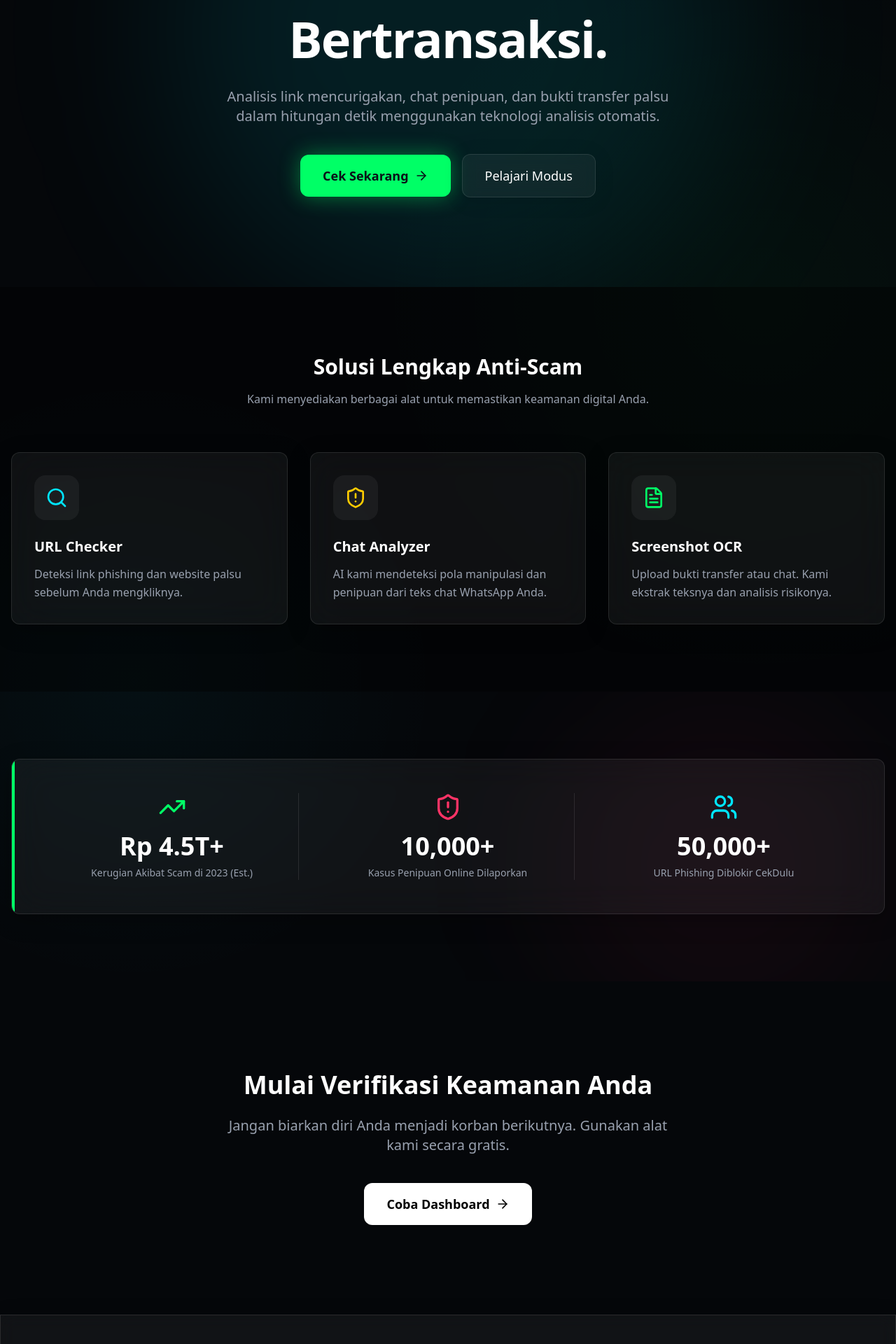
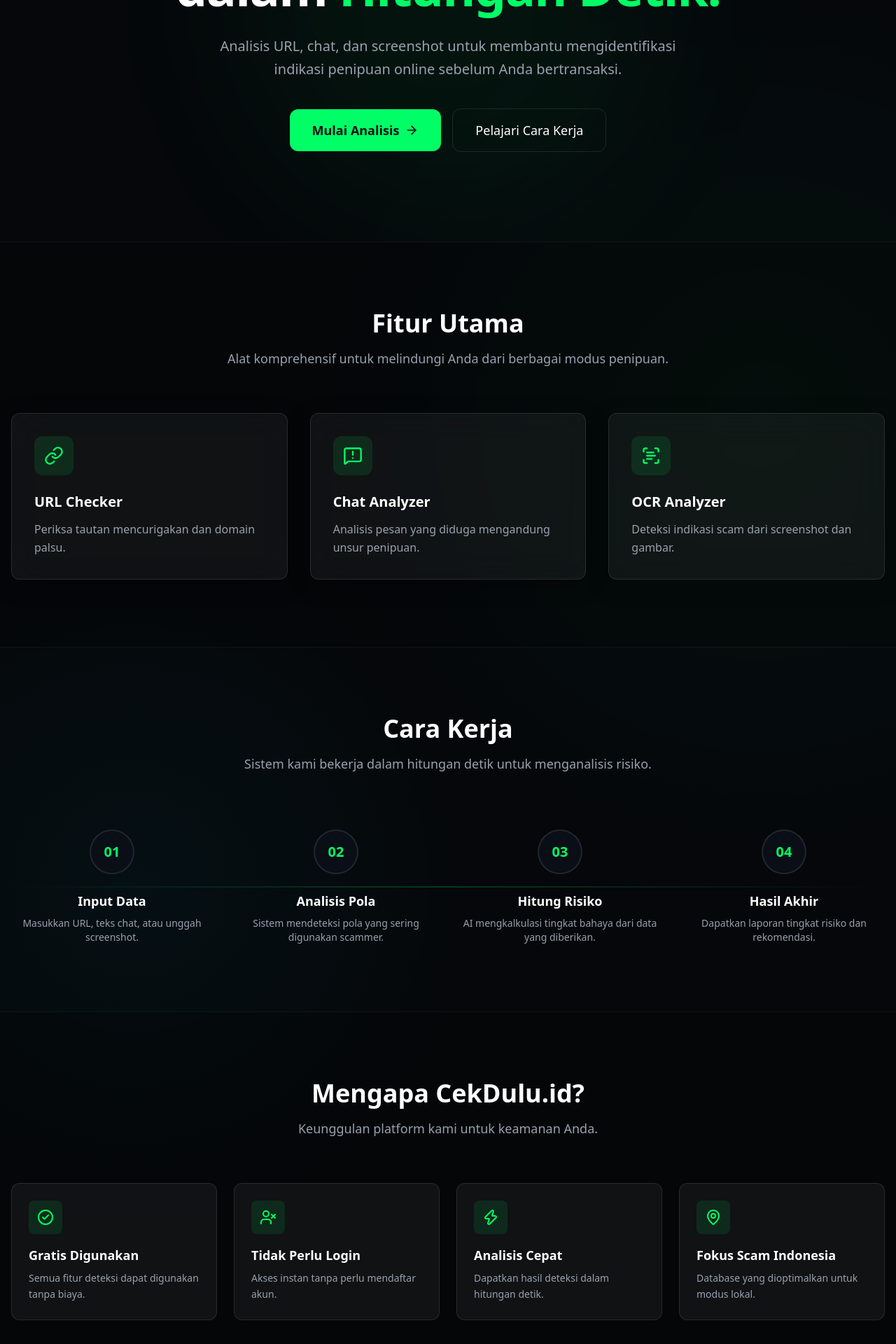
Before and after one commit to deks871/cekdulu-id, a Next.js app: page / in a window 1280 px wide. Shown: the part 400-2320 px from the top of the page at 70% size. Built offline with nearby package versions, Linux system fonts and the light colour scheme.

Commit message:
Refine footer feedback section

```diff
--- a/src/app/page.tsx
+++ b/src/app/page.tsx
@@ -2,7 +2,18 @@
 
 import Link from "next/link";
 import { motion } from "framer-motion";
-import { ShieldAlert, Search, FileText, ArrowRight, ShieldCheck, TrendingUp, Users } from "lucide-react";
+import {
+  ArrowRight,
+  ShieldCheck,
+  Link as LinkIcon,
+  MessageSquareWarning,
+  ScanText,
+  CheckCircle2,
+  UserX,
+  Zap,
+  MapPin,
+  ChevronRight
+} from "lucide-react";
 
 export default function Home() {
   const containerVariants = {
@@ -21,8 +32,8 @@
   return (
     <div className="flex flex-col min-h-screen">
       {/* Hero Section */}
-      <section className="relative px-4 pt-20 pb-32 flex items-center justify-center overflow-hidden">
-        <div className="absolute top-1/2 left-1/2 -translate-x-1/2 -translate-y-1/2 w-[800px] h-[800px] bg-cyber-blue/10 rounded-full blur-[120px] -z-10"></div>
+      <section className="relative px-4 pt-24 pb-32 flex items-center justify-center overflow-hidden">
+        <div className="absolute top-1/2 left-1/2 -translate-x-1/2 -translate-y-1/2 w-[600px] h-[600px] bg-cyber-green/5 rounded-full blur-[100px] -z-10"></div>
 
         <motion.div
           className="max-w-4xl mx-auto text-center z-10"
@@ -30,72 +41,72 @@
           animate="visible"
           variants={containerVariants}
         >
-          <motion.div variants={itemVariants} className="inline-flex items-center gap-2 px-4 py-2 rounded-full glass mb-8">
+          <motion.div variants={itemVariants} className="inline-flex items-center gap-2 px-4 py-2 rounded-full border border-cyber-green/30 bg-cyber-green/10 mb-8">
             <ShieldCheck className="w-4 h-4 text-cyber-green" />
-            <span className="text-sm text-gray-300">Platform Deteksi Risiko Penipuan Online</span>
+            <span className="text-sm text-cyber-green font-medium">Platform Deteksi Risiko Penipuan Online</span>
           </motion.div>
 
-          <motion.h1 variants={itemVariants} className="text-5xl md:text-7xl font-outfit font-bold mb-6 tracking-tight text-white leading-tight">
-            Jangan Sampai <span className="text-cyber-red">Tertipu.</span> <br />
-            <span className="text-gradient">CekDulu</span> Sebelum Bertransaksi.
+          <motion.h1 variants={itemVariants} className="text-4xl md:text-6xl lg:text-7xl font-outfit font-bold mb-6 tracking-tight text-white leading-tight">
+            Deteksi Penipuan Digital <br className="hidden md:block" />
+            dalam <span className="text-cyber-green">Hitungan Detik.</span>
           </motion.h1>
 
-          <motion.p variants={itemVariants} className="text-lg md:text-xl text-gray-400 mb-10 max-w-2xl mx-auto">
-            Analisis link mencurigakan, chat penipuan, dan bukti transfer palsu dalam hitungan detik menggunakan teknologi analisis otomatis.
+          <motion.p variants={itemVariants} className="text-lg md:text-xl text-gray-400 mb-10 max-w-2xl mx-auto leading-relaxed">
+            Analisis URL, chat, dan screenshot untuk membantu mengidentifikasi indikasi penipuan online sebelum Anda bertransaksi.
           </motion.p>
 
           <motion.div variants={itemVariants} className="flex flex-col sm:flex-row items-center justify-center gap-4">
             <Link
               href="/dashboard"
-              className="px-8 py-4 rounded-xl bg-cyber-green text-cyber-dark font-bold text-lg hover:bg-[#00e65c] transition-all flex items-center gap-2 shadow-[0_0_30px_rgba(0,255,102,0.4)] hover:shadow-[0_0_50px_rgba(0,255,102,0.6)]"
+              className="px-8 py-4 rounded-xl bg-cyber-green text-cyber-dark font-bold text-lg hover:bg-[#00e65c] transition-all flex items-center gap-2"
             >
-              Cek Sekarang <ArrowRight className="w-5 h-5" />
+              Mulai Analisis <ArrowRight className="w-5 h-5" />
             </Link>
-            <Link
-              href="/edukasi"
-              className="px-8 py-4 rounded-xl glass text-white font-medium text-lg hover:bg-white/10 transition-all"
+            <a
+              href="#cara-kerja"
+              className="px-8 py-4 rounded-xl border border-white/10 text-white font-medium text-lg hover:bg-white/5 transition-all"
             >
-              Pelajari Modus
-            </Link>
+              Pelajari Cara Kerja
+            </a>
           </motion.div>
         </motion.div>
       </section>
 
       {/* Features */}
-      <section className="py-24 bg-black/40 relative">
+      <section className="py-24 bg-black/20 border-y border-white/5 relative">
         <div className="max-w-7xl mx-auto px-4">
           <div className="text-center mb-16">
-            <h2 className="text-3xl font-bold font-outfit text-white mb-4">Solusi Lengkap Anti-Scam</h2>
-            <p className="text-gray-400 max-w-2xl mx-auto">Kami menyediakan berbagai alat untuk memastikan keamanan digital Anda.</p>
+            <h2 className="text-3xl md:text-4xl font-bold font-outfit text-white mb-4">Fitur Utama</h2>
+            <p className="text-gray-400 max-w-2xl mx-auto text-lg">Alat komprehensif untuk melindungi Anda dari berbagai modus penipuan.</p>
           </div>
 
-          <div className="grid md:grid-cols-3 gap-8">
+          <div className="grid md:grid-cols-3 gap-6 lg:gap-8">
             {[
               {
-                icon: <Search className="w-8 h-8 text-cyber-blue" />,
+                icon: <LinkIcon className="w-7 h-7 text-cyber-green" />,
                 title: "URL Checker",
-                desc: "Deteksi link phishing dan website palsu sebelum Anda mengkliknya."
+                desc: "Periksa tautan mencurigakan dan domain palsu."
               },
               {
-                icon: <ShieldAlert className="w-8 h-8 text-cyber-yellow" />,
+                icon: <MessageSquareWarning className="w-7 h-7 text-cyber-green" />,
                 title: "Chat Analyzer",
-                desc: "AI kami mendeteksi pola manipulasi dan penipuan dari teks chat WhatsApp Anda."
+                desc: "Analisis pesan yang diduga mengandung unsur penipuan."
               },
               {
-                icon: <FileText className="w-8 h-8 text-cyber-green" />,
-                title: "Screenshot OCR",
-                desc: "Upload bukti transfer atau chat. Kami ekstrak teksnya dan analisis risikonya."
+                icon: <ScanText className="w-7 h-7 text-cyber-green" />,
+                title: "OCR Analyzer",
+                desc: "Deteksi indikasi scam dari screenshot dan gambar."
               }
             ].map((feature, i) => (
               <motion.div
                 key={i}
                 initial={{ opacity: 0, y: 20 }}
                 whileInView={{ opacity: 1, y: 0 }}
-                viewport={{ once: true }}
-                transition={{ delay: i * 0.2 }}
-                className="glass-card p-8 hover:-translate-y-2 transition-transform duration-300"
+                viewport={{ once: true, margin: "-100px" }}
+                transition={{ delay: i * 0.15 }}
+                className="glass-card p-8 hover:border-cyber-green/30 transition-colors duration-300 group"
               >
-                <div className="w-16 h-16 rounded-2xl bg-white/5 flex items-center justify-center mb-6">
+                <div className="w-14 h-14 rounded-xl bg-cyber-green/10 flex items-center justify-center mb-6 group-hover:bg-cyber-green/20 transition-colors">
                   {feature.icon}
                 </div>
                 <h3 className="text-xl font-bold text-white mb-3">{feature.title}</h3>
@@ -106,43 +117,96 @@
         </div>
       </section>
 
-      {/* Stats Mock */}
-      <section className="py-24 relative overflow-hidden">
-        <div className="absolute top-0 right-0 w-[500px] h-[500px] bg-cyber-red/5 rounded-full blur-[100px] -z-10"></div>
+      {/* How It Works */}
+      <section id="cara-kerja" className="py-24 relative overflow-hidden">
         <div className="max-w-7xl mx-auto px-4">
-          <div className="glass-card p-12 border-cyber-green/20 relative overflow-hidden">
-            <div className="absolute top-0 left-0 w-1 h-full bg-cyber-green"></div>
+          <div className="text-center mb-20">
+            <h2 className="text-3xl md:text-4xl font-bold font-outfit text-white mb-4">Cara Kerja</h2>
+            <p className="text-gray-400 max-w-2xl mx-auto text-lg">Sistem kami bekerja dalam hitungan detik untuk menganalisis risiko.</p>
+          </div>
 
-            <div className="grid md:grid-cols-3 gap-8 text-center divide-x divide-white/10">
-              <div>
-                <TrendingUp className="w-10 h-10 text-cyber-green mx-auto mb-4" />
-                <div className="text-4xl font-bold text-white mb-2 font-outfit">Rp 4.5T+</div>
-                <div className="text-sm text-gray-400">Kerugian Akibat Scam di 2023 (Est.)</div>
-              </div>
-              <div>
-                <ShieldAlert className="w-10 h-10 text-cyber-red mx-auto mb-4" />
-                <div className="text-4xl font-bold text-white mb-2 font-outfit">10,000+</div>
-                <div className="text-sm text-gray-400">Kasus Penipuan Online Dilaporkan</div>
-              </div>
-              <div>
-                <Users className="w-10 h-10 text-cyber-blue mx-auto mb-4" />
-                <div className="text-4xl font-bold text-white mb-2 font-outfit">50,000+</div>
-                <div className="text-sm text-gray-400">URL Phishing Diblokir CekDulu</div>
-              </div>
+          <div className="relative">
+            {/* Desktop Connector Line */}
+            <div className="hidden md:block absolute top-1/2 left-0 w-full h-0.5 bg-gradient-to-r from-transparent via-cyber-green/20 to-transparent -translate-y-1/2 z-0"></div>
+
+            <div className="grid md:grid-cols-4 gap-8 relative z-10">
+              {[
+                { step: "01", title: "Input Data", desc: "Masukkan URL, teks chat, atau unggah screenshot." },
+                { step: "02", title: "Analisis Pola", desc: "Sistem mendeteksi pola yang sering digunakan scammer." },
+                { step: "03", title: "Hitung Risiko", desc: "AI mengkalkulasi tingkat bahaya dari data yang diberikan." },
+                { step: "04", title: "Hasil Akhir", desc: "Dapatkan laporan tingkat risiko dan rekomendasi." }
+              ].map((item, i) => (
+                <motion.div
+                  key={i}
+                  initial={{ opacity: 0, y: 20 }}
+                  whileInView={{ opacity: 1, y: 0 }}
+                  viewport={{ once: true }}
+                  transition={{ delay: i * 0.15 }}
+                  className="relative flex flex-col items-center text-center group"
+                >
+                  <div className="w-16 h-16 rounded-full bg-cyber-dark border-2 border-white/10 flex items-center justify-center mb-6 group-hover:border-cyber-green/50 transition-colors z-10 relative">
+                    <span className="text-xl font-bold text-cyber-green font-outfit">{item.step}</span>
+                  </div>
+                  <h3 className="text-lg font-bold text-white mb-2">{item.title}</h3>
+                  <p className="text-gray-400 text-sm">{item.desc}</p>
+
+                  {/* Mobile Connector Arrow */}
+                  {i < 3 && (
+                    <div className="md:hidden mt-6 text-white/20">
+                      <ChevronRight className="w-6 h-6 rotate-90" />
+                    </div>
+                  )}
+                </motion.div>
+              ))}
             </div>
           </div>
         </div>
       </section>
 
-      {/* CTA */}
-      <section className="py-32 text-center relative px-4">
-        <h2 className="text-4xl font-bold text-white font-outfit mb-6">Mulai Verifikasi Keamanan Anda</h2>
-        <p className="text-xl text-gray-400 mb-10 max-w-2xl mx-auto">Jangan biarkan diri Anda menjadi korban berikutnya. Gunakan alat kami secara gratis.</p>
+      {/* Why Choose Us */}
+      <section className="py-24 bg-black/20 border-y border-white/5">
+        <div className="max-w-7xl mx-auto px-4">
+          <div className="text-center mb-16">
+            <h2 className="text-3xl md:text-4xl font-bold font-outfit text-white mb-4">Mengapa CekDulu.id?</h2>
+            <p className="text-gray-400 max-w-2xl mx-auto text-lg">Keunggulan platform kami untuk keamanan Anda.</p>
+          </div>
+
+          <div className="grid sm:grid-cols-2 lg:grid-cols-4 gap-6">
+            {[
+              { icon: <CheckCircle2 className="w-6 h-6 text-cyber-green" />, title: "Gratis Digunakan", desc: "Semua fitur deteksi dapat digunakan tanpa biaya." },
+              { icon: <UserX className="w-6 h-6 text-cyber-green" />, title: "Tidak Perlu Login", desc: "Akses instan tanpa perlu mendaftar akun." },
+              { icon: <Zap className="w-6 h-6 text-cyber-green" />, title: "Analisis Cepat", desc: "Dapatkan hasil deteksi dalam hitungan detik." },
+              { icon: <MapPin className="w-6 h-6 text-cyber-green" />, title: "Fokus Scam Indonesia", desc: "Database yang dioptimalkan untuk modus lokal." }
+            ].map((item, i) => (
+              <motion.div
+                key={i}
+                initial={{ opacity: 0, scale: 0.95 }}
+                whileInView={{ opacity: 1, scale: 1 }}
+                viewport={{ once: true }}
+                transition={{ delay: i * 0.1 }}
+                className="bg-white/5 border border-white/10 rounded-xl p-6 flex flex-col items-start hover:bg-white/10 transition-colors"
+              >
+                <div className="mb-4 bg-cyber-green/10 p-3 rounded-lg">
+                  {item.icon}
+                </div>
+                <h3 className="text-lg font-bold text-white mb-2">{item.title}</h3>
+                <p className="text-gray-400 text-sm leading-relaxed">{item.desc}</p>
+              </motion.div>
+            ))}
+          </div>
+        </div>
+      </section>
+
+      {/* Bottom CTA */}
+      <section className="py-32 text-center relative px-4 overflow-hidden">
+        <div className="absolute top-1/2 left-1/2 -translate-x-1/2 -translate-y-1/2 w-[800px] h-[400px] bg-cyber-green/5 rounded-[100%] blur-[120px] -z-10"></div>
+        <h2 className="text-4xl font-bold text-white font-outfit mb-6">Siap Mengamankan Transaksi Anda?</h2>
+        <p className="text-xl text-gray-400 mb-10 max-w-2xl mx-auto">Verifikasi sekarang sebelum Anda menjadi korban penipuan berikutnya.</p>
         <Link
           href="/dashboard"
-          className="inline-flex items-center gap-2 px-8 py-4 rounded-xl bg-white text-black font-bold text-lg hover:bg-gray-200 transition-colors"
+          className="inline-flex items-center gap-2 px-8 py-4 rounded-xl bg-cyber-green text-cyber-dark font-bold text-lg hover:bg-[#00e65c] transition-colors"
         >
-          Coba Dashboard <ArrowRight className="w-5 h-5" />
+          Coba Gratis Sekarang <ArrowRight className="w-5 h-5" />
         </Link>
       </section>
     </div>
--- a/src/components/Footer.tsx
+++ b/src/components/Footer.tsx
@@ -32,7 +32,7 @@
               Bantu Tingkatkan CekDulu.id
             </h3>
             <p className="text-gray-400 text-sm leading-relaxed">
-              Jika Anda menemukan bug, hasil analisis yang kurang akurat, atau memiliki saran fitur baru, silakan kirim masukan kepada kami.
+              Jika Anda menemukan bug, hasil analisis yang kurang akurat, atau memiliki saran fitur baru, silakan kirim masukan melalui WhatsApp. Setiap kritik dan saran akan sangat membantu proses pengembangan platform ini.
             </p>
             <a
               href="https://wa.me/6288210960161"
```
